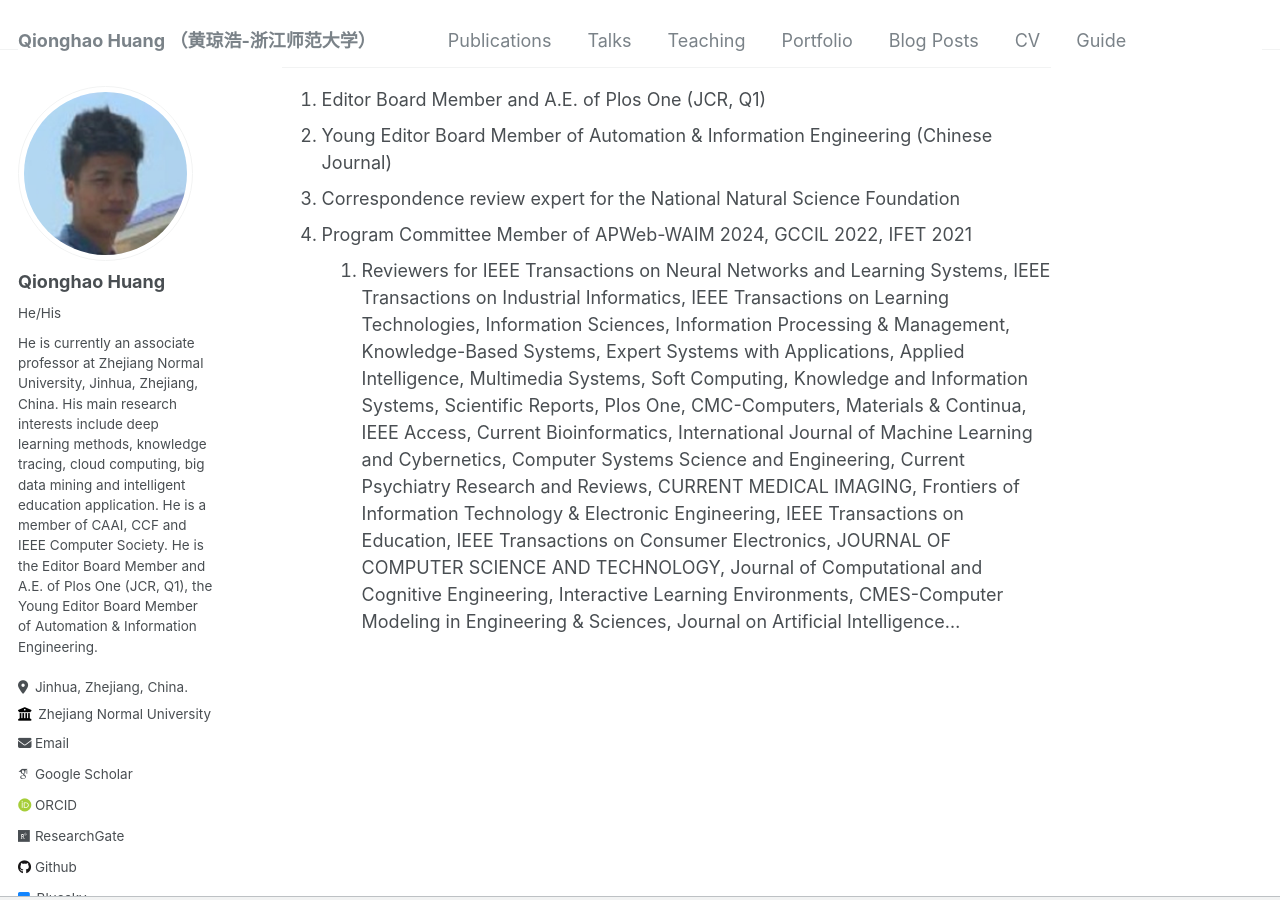
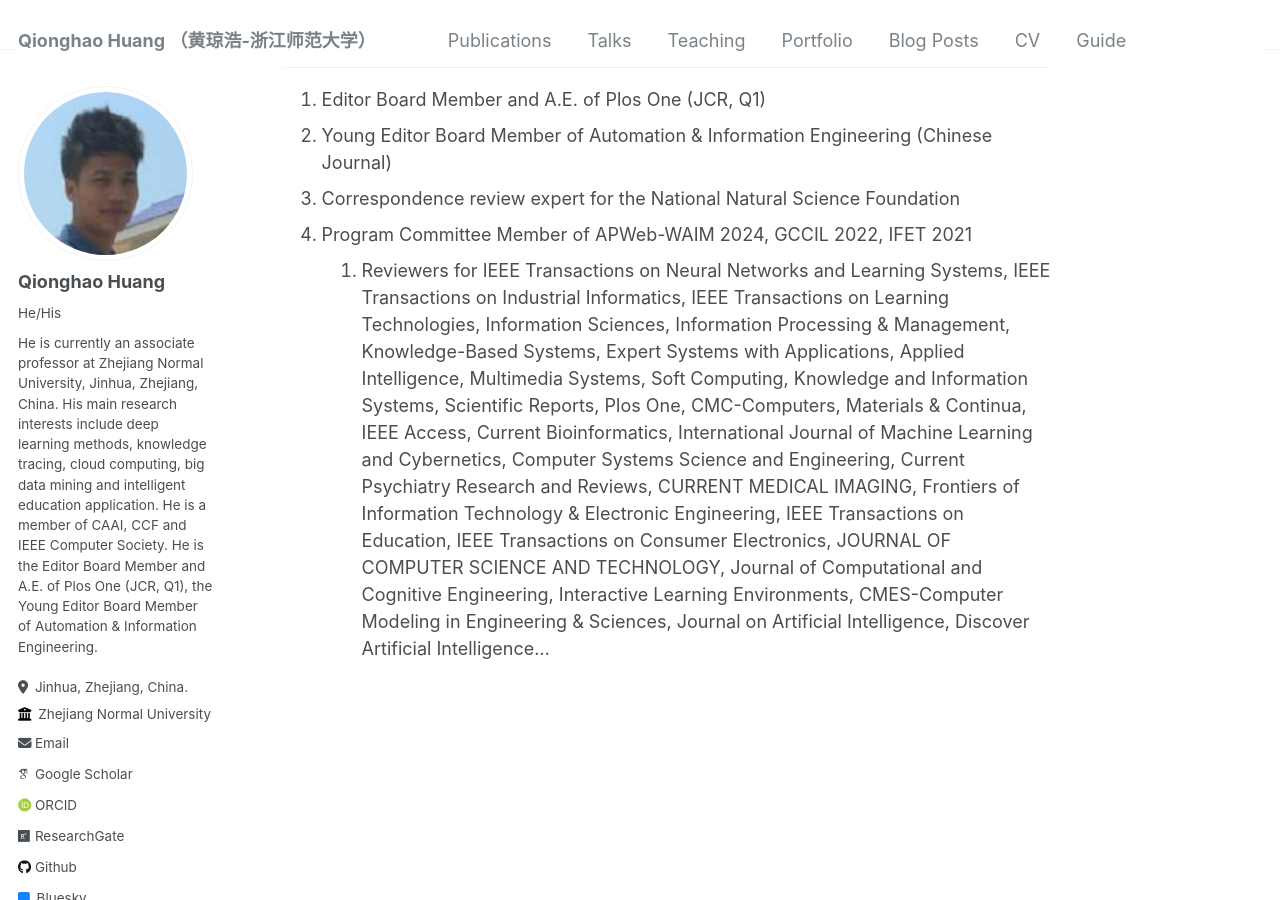
Before and after one commit to qhhuang-ai/qhhuang-ai.github.io, a Jekyll site: the page built from _pages/about.md, in a window 1280 px wide and 900 px high, scrolled down 7884 px. Built offline with Jekyll 4.4.1, drawn with Linux system fonts in a browser that asks for light colours; some web fonts are replaced; comment, search, counter and statistics services are not loaded.

Commit message:
update CV

```diff
--- a/_pages/about.md
+++ b/_pages/about.md
@@ -73,4 +73,4 @@
 1. Young Editor Board Member of Automation & Information Engineering (Chinese Journal)
 1. Correspondence review expert for the National Natural Science Foundation
 1. Program Committee Member of APWeb-WAIM 2024, GCCIL 2022, IFET 2021
-   1. Reviewers for IEEE Transactions on Neural Networks and Learning Systems, IEEE Transactions on Industrial Informatics, IEEE Transactions on Learning Technologies, Information Sciences, Information Processing & Management, Knowledge-Based Systems, Expert Systems with Applications, Applied Intelligence, Multimedia Systems, Soft Computing, Knowledge and Information Systems, Scientific Reports, Plos One, CMC-Computers, Materials & Continua,  IEEE Access, Current Bioinformatics, International Journal of Machine Learning and Cybernetics, Computer Systems Science and Engineering, Current Psychiatry Research and Reviews, CURRENT MEDICAL IMAGING,  Frontiers of Information Technology & Electronic Engineering, IEEE Transactions on Education, IEEE Transactions on Consumer Electronics, JOURNAL OF COMPUTER SCIENCE AND TECHNOLOGY, Journal of Computational and Cognitive Engineering, Interactive Learning Environments, CMES-Computer Modeling in Engineering & Sciences, Journal on Artificial Intelligence...
+   1. Reviewers for IEEE Transactions on Neural Networks and Learning Systems, IEEE Transactions on Industrial Informatics, IEEE Transactions on Learning Technologies, Information Sciences, Information Processing & Management, Knowledge-Based Systems, Expert Systems with Applications, Applied Intelligence, Multimedia Systems, Soft Computing, Knowledge and Information Systems, Scientific Reports, Plos One, CMC-Computers, Materials & Continua,  IEEE Access, Current Bioinformatics, International Journal of Machine Learning and Cybernetics, Computer Systems Science and Engineering, Current Psychiatry Research and Reviews, CURRENT MEDICAL IMAGING,  Frontiers of Information Technology & Electronic Engineering, IEEE Transactions on Education, IEEE Transactions on Consumer Electronics, JOURNAL OF COMPUTER SCIENCE AND TECHNOLOGY, Journal of Computational and Cognitive Engineering, Interactive Learning Environments, CMES-Computer Modeling in Engineering & Sciences, Journal on Artificial Intelligence, Discover Artificial Intelligence...
```
